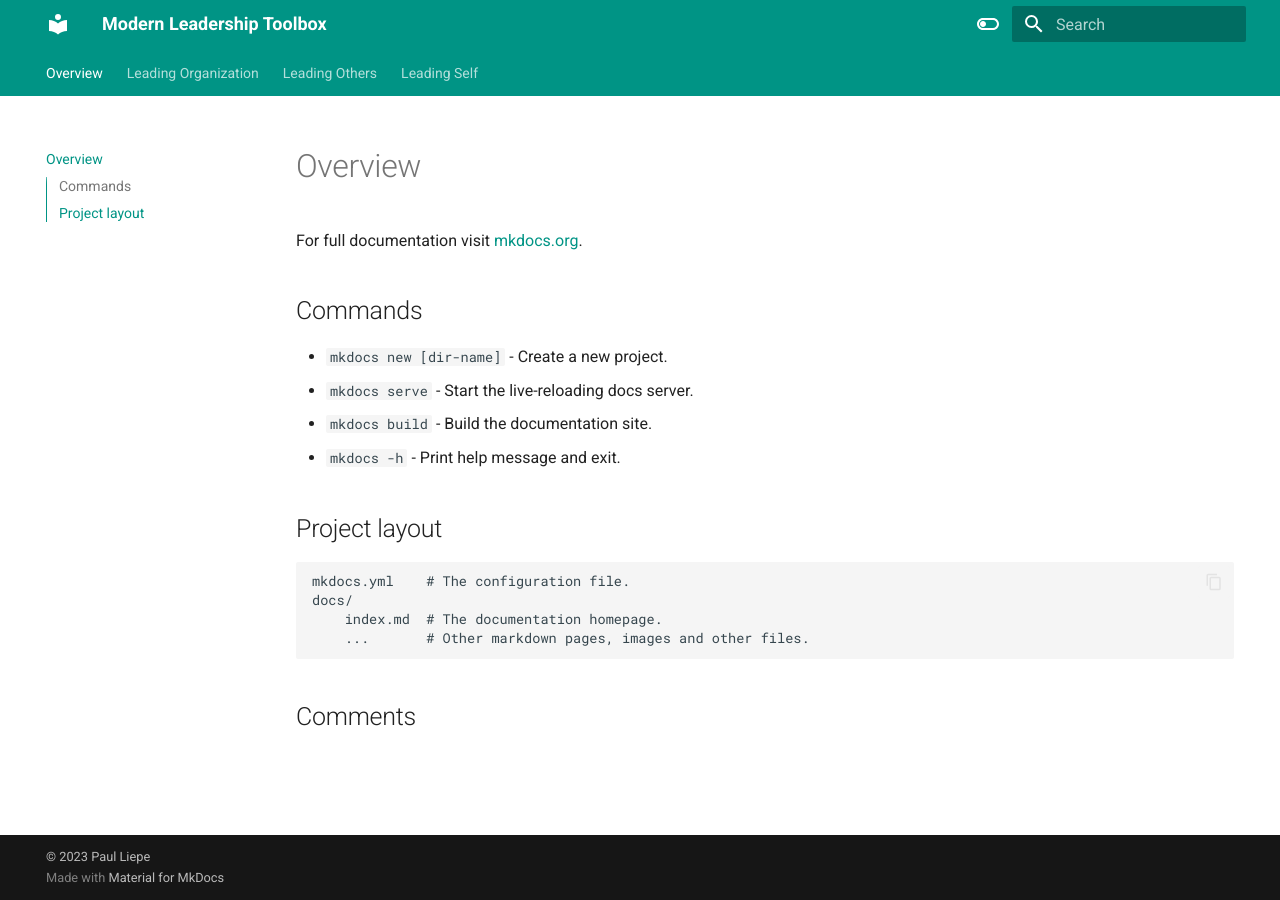
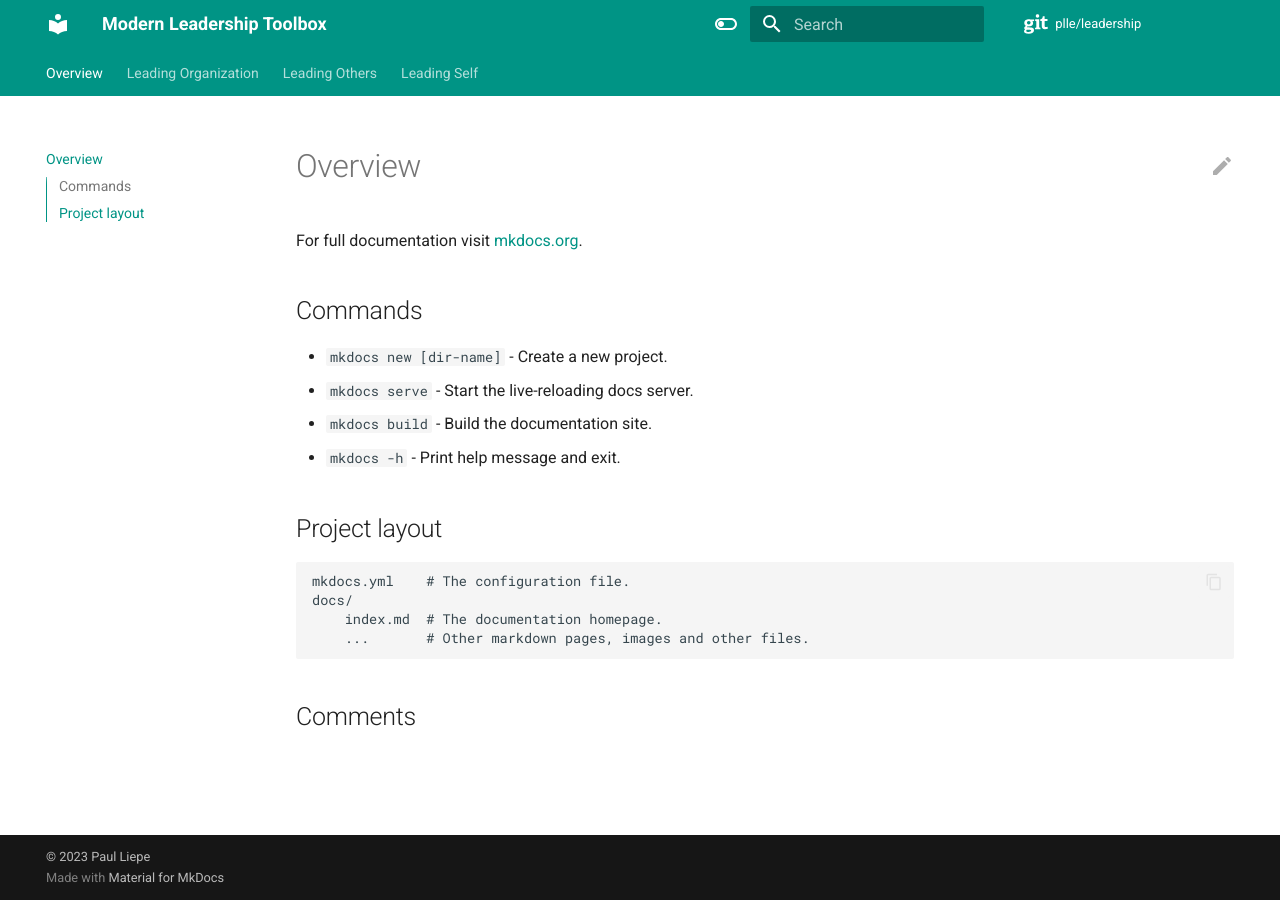
Before and after one commit to PLLE/leadership, an MkDocs documentation site: the page built from docs/index.md, in a window 1280 px wide. Built offline with MkDocs 1.6.1 and Material for MkDocs 9.7.7, drawn with Linux system fonts in a browser that asks for light colours; comment, search, counter and statistics services are not loaded.

Commit message:
feat(mkdocs.yml): adding github editing

```diff
--- a/mkdocs.yml
+++ b/mkdocs.yml
@@ -1,7 +1,14 @@
 site_name: Modern Leadership Toolbox
 site_url: https://plle.github.io/leadership/
+repo_url: https://github.com/PLLE/leadership
+repo_name: plle/leadership
+edit_uri: edit/main/docs/
 theme:
   name: material
+  icon:
+    repo: fontawesome/brands/git
+    edit: material/pencil
+    view: material/eye
   features:
     - navigation.tabs
     - navigation.sections
@@ -12,6 +19,7 @@ theme:
     - content.tabs.link
     - content.code.annotation
     - content.code.copy
+    - content.action.edit
   language: en
   palette:
     - scheme: default
```
